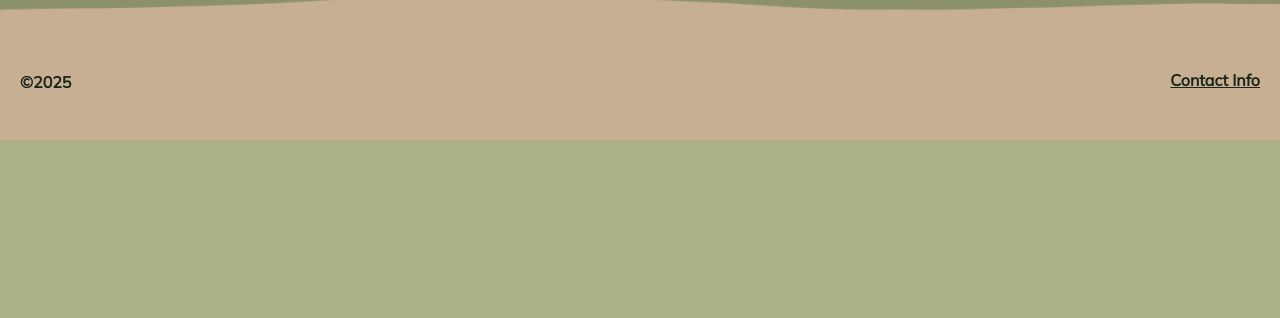
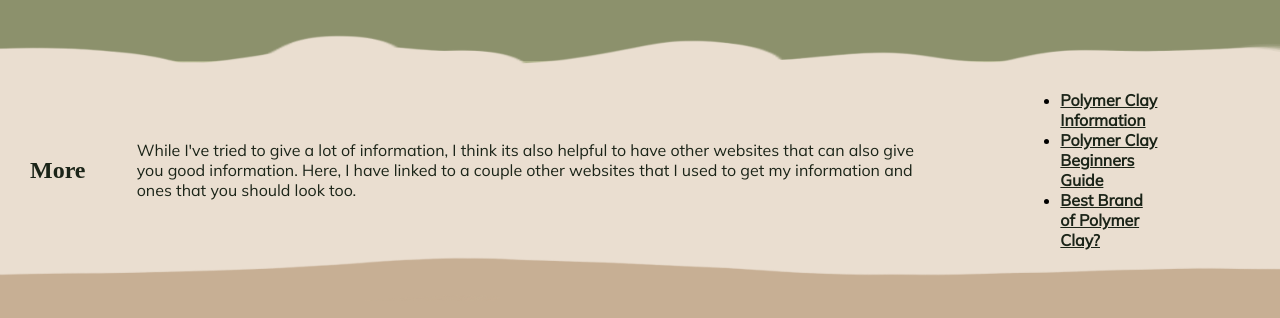
Before and after one commit to ZHA-1204/ZHA-1204.github.io, a plain HTML site: page projects.html in a window 1280 px wide. Shown: the part 1248-1566 px from the top of the page. Before the commit the page ends 1388 px from the top, so only its background shows below. Drawn offline with Linux system fonts and the light colour scheme; a web font is replaced by a local one.

Commit message:
Added addtional sources to Project page

```diff
--- a/CSS/styles.css
+++ b/CSS/styles.css
@@ -320,6 +320,10 @@ p {
 
 }
 
+ .more-project-section {
+    padding-right: 7em;
+ }
+
 /* Footer Styling */
 
 .footer {
@@ -351,6 +355,6 @@ p {
 .footer-divider {
     width: 100%;
     height: 5em;
-    margin-top: -55px;;
+    margin-top: -55px;
     margin-bottom: -10px;
 }
--- a/projects.html
+++ b/projects.html
@@ -109,6 +109,23 @@
             </div>
         </div>
 
+        <img class = "section2-top-divider" src = "Images/SectionDivider2.PNG">
+
+        <!-- Third Section -->
+        <div class = "second-sections">
+
+            <h2 class = "section-titles"> More </h2>
+            <p> While I've tried to give a lot of information, I think its also helpful to have other websites that can also give you good information.
+                Here, I have linked to a couple other websites that I used to get my information and ones that you should look too. </p>
+            </p>
+
+            <ul class = "more-project-section">
+                <li> <a class = "links" href = "https://polymerclaysuperstore.com/pages/polymer-clay-for-beginners?srsltid=AfmBOorhaT15EtvuLN6vCpWgwCNG7iGwmU2cJ4EKhtuA2XWZz48u9QZg" > Polymer Clay Information </a> </li>
+                <li> <a class = "links" href = "https://www.jessamatutorials.com/polymer-clay-beginners.html" > Polymer Clay Beginners Guide </a> </li>
+                <li> <a class = "links" href = "https://thebluebottletree.com/best-polymer-clay-brand/" > Best Brand of Polymer Clay? </a> </li>
+            </ul>
+        </div>
+
         <img class = "footer-divider" src = "Images/FooterDivider.PNG">
 
         <!-- Footer -->
@@ -123,7 +140,7 @@
 
             <!-- Right Side -->
             <div class = "footer-right">
-            <a class = "links" href = "mailto: hooriah1112@gmail.com"> Contact Info </a>
+            <a class = "links" href = "mailto:hooriah1112@gmail.com"> Contact Info </a>
             </div>
         </div>
     </body>
```
Also changed, not shown: 1 other file.
